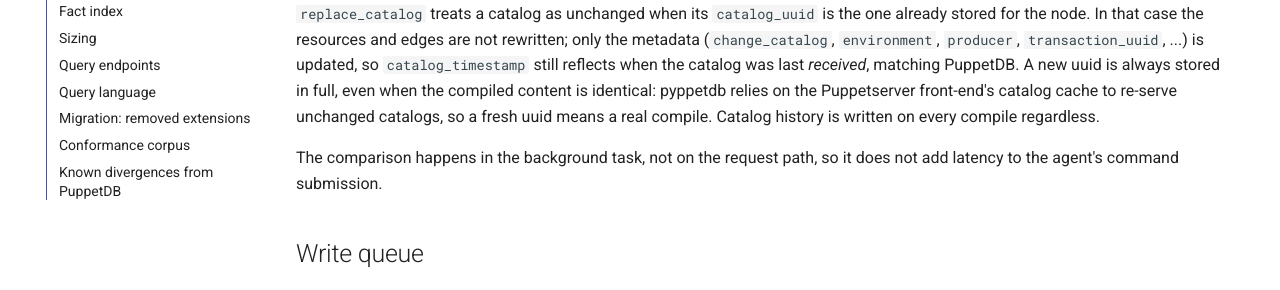
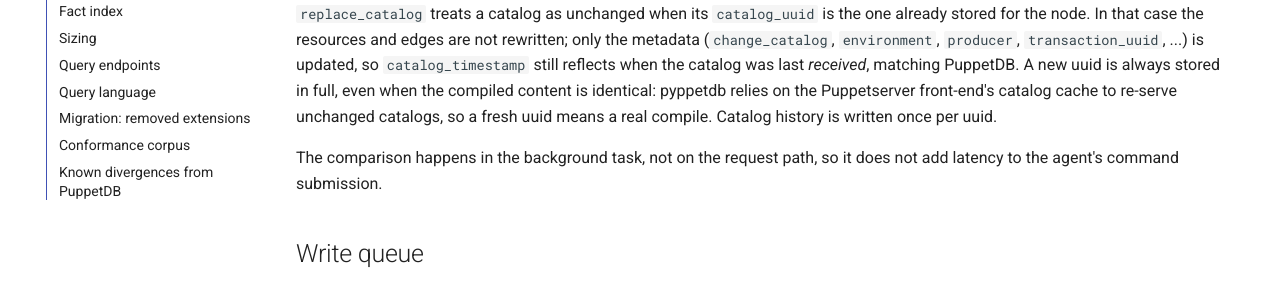
Before and after one commit to schlitzered/pyppetdb, an MkDocs documentation site: the page built from docs/puppetdb.md, in a window 1280 px wide and 900 px high, scrolled down 1107 px. Shown: the part 205-495 px from the top of the window. Built offline with MkDocs 1.6.1 and Material for MkDocs 9.7.7, drawn with Linux system fonts in a browser that asks for light colours.

Commit message:
Do not rewrite catalog history for an already stored catalog uuid
History entries are keyed by the uuid, so re-sending a stored catalog (a Puppet
Server retry) raised DuplicateResource inside the ingest job and counted as a
failed command.

Co-Authored-By: Claude Fable 5.1 <noreply@anthropic.com>

```diff
--- a/docs/puppetdb.md
+++ b/docs/puppetdb.md
@@ -53,8 +53,8 @@ the metadata (`change_catalog`, `environment`, `producer`, `transaction_uuid`, .
 updated, so `catalog_timestamp` still reflects when the catalog was last *received*,
 matching PuppetDB. A new uuid is always stored in full, even when the compiled content is
 identical: pyppetdb relies on the Puppetserver front-end's catalog cache to re-serve
-unchanged catalogs, so a fresh uuid means a real compile. Catalog history is written on
-every compile regardless.
+unchanged catalogs, so a fresh uuid means a real compile. Catalog history is written once
+per uuid.
 
 The comparison happens in the background task, not on the request path, so it does not
 add latency to the agent's command submission.
```
Also changed, not shown: CLAUDE.md (+1 -1 lines), 2 other files.
